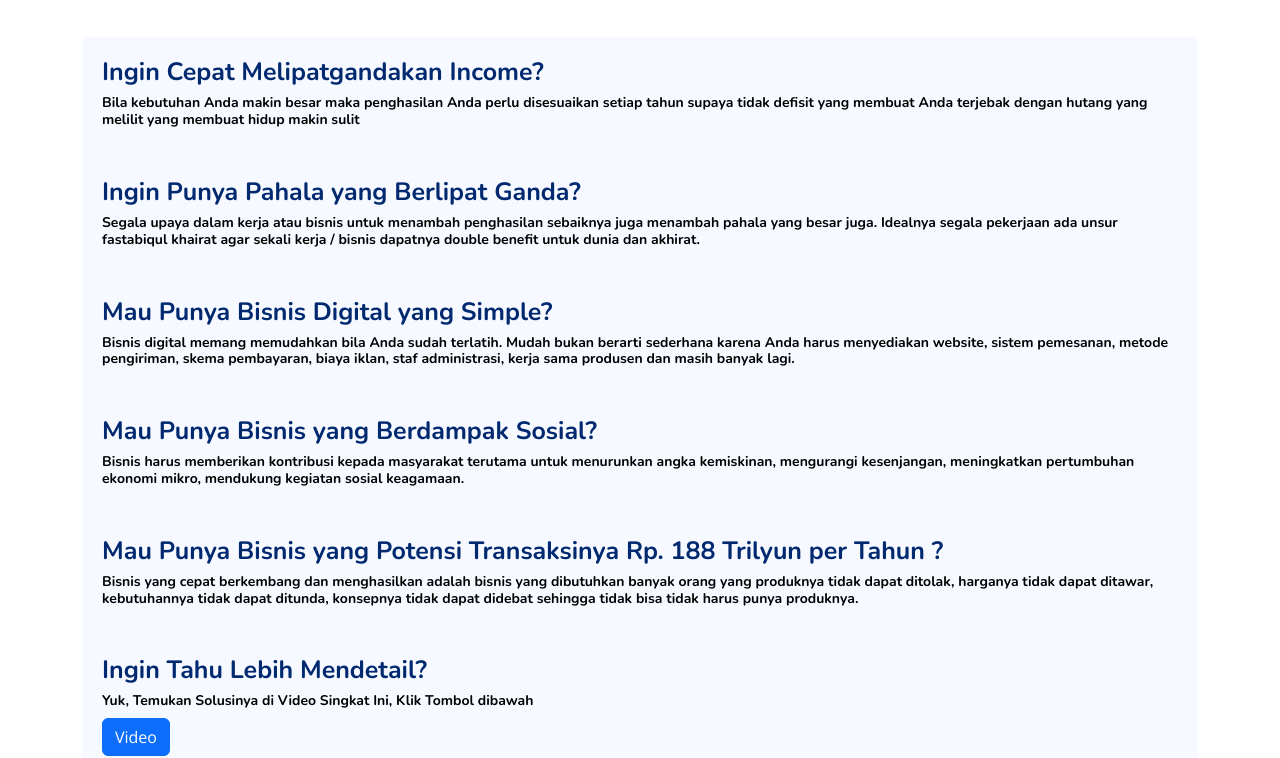
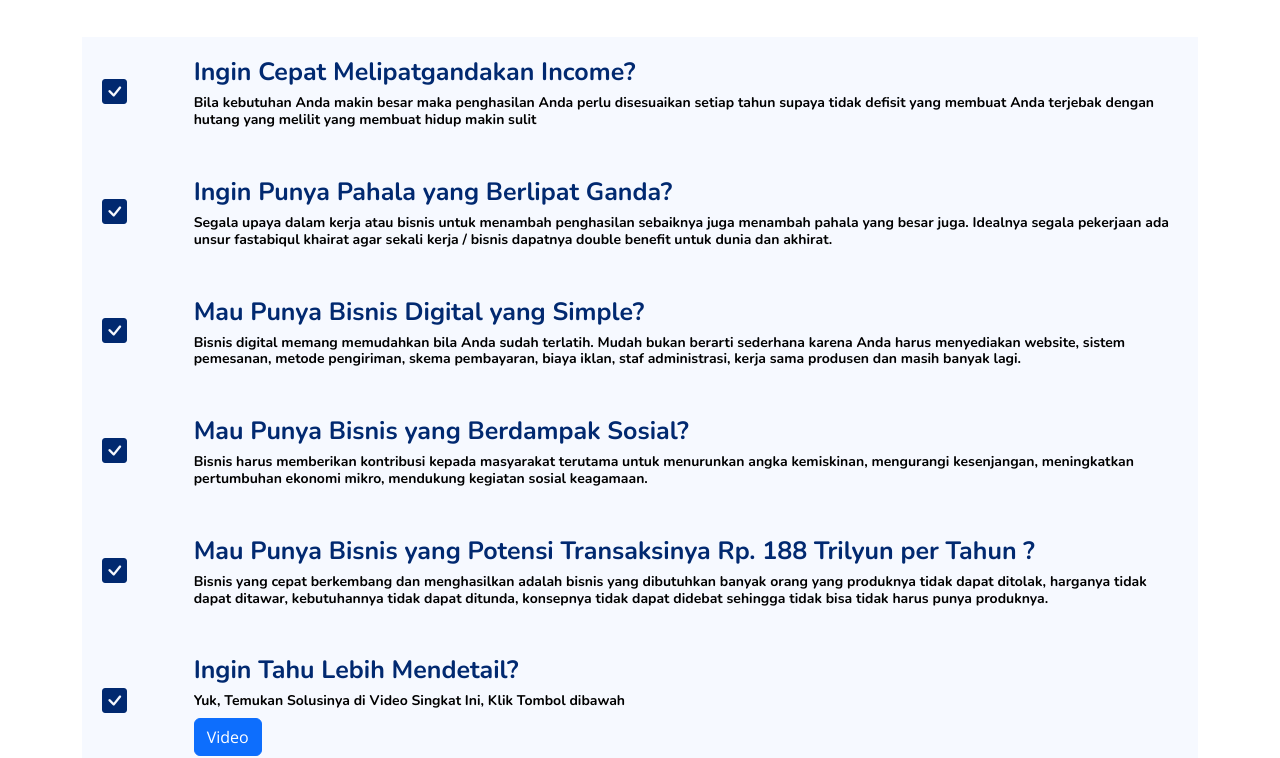
Before and after one commit to irvanrifai/awkafpay-landing-page, a plain HTML site: page index.html in a window 1280 px wide. Shown: the part 197-955 px from the top of the page. Drawn offline with nearby package versions, Linux system fonts and the light colour scheme.

Commit message:
enhance hero

```diff
--- a/index.html
+++ b/index.html
@@ -79,44 +79,86 @@
 
           <div class="col-lg-12 d-flex flex-column justify-content-center" data-aos="fade-up" data-aos-delay="200">
             <div class="content">
+              <div class="row">
+                <div class="col-1 align-content-center">
+                  <h2><i class="bi bi-check-square-fill"></i></h2>
+                </div>
+                <div class="col-11">
                   <h2>Ingin Cepat Melipatgandakan Income?</h2>
                   <h3 style="color: black;">Bila kebutuhan Anda makin besar maka penghasilan Anda perlu disesuaikan setiap tahun supaya tidak defisit yang membuat Anda terjebak dengan hutang yang melilit yang membuat hidup makin sulit</h3>
+                </div>
+              </div>
             </div>
           </div>
 
           <div class="col-lg-12 d-flex flex-column justify-content-center" data-aos="fade-up" data-aos-delay="200">
             <div class="content">
+              <div class="row">
+                <div class="col-1 align-content-center">
+                  <h2><i class="bi bi-check-square-fill"></i></h2>
+                </div>
+                <div class="col-11">
                   <h2>Ingin Punya Pahala yang Berlipat Ganda?</h2>
                   <h3 style="color: black;">Segala upaya dalam kerja atau bisnis untuk menambah penghasilan sebaiknya juga menambah pahala yang besar juga. Idealnya segala pekerjaan ada unsur fastabiqul khairat agar sekali kerja / bisnis dapatnya double benefit untuk dunia dan akhirat.</h3>
+                </div>
+              </div>
             </div>
           </div>
 
           <div class="col-lg-12 d-flex flex-column justify-content-center" data-aos="fade-up" data-aos-delay="200">
             <div class="content">
+              <div class="row">
+                <div class="col-1 align-content-center">
+                  <h2><i class="bi bi-check-square-fill"></i></h2>
+                </div>
+                <div class="col-11">
                   <h2>Mau Punya Bisnis Digital yang Simple?</h2>
                   <h3 style="color: black;">Bisnis digital memang memudahkan bila Anda sudah terlatih. Mudah bukan berarti sederhana karena Anda harus menyediakan website, sistem pemesanan, metode pengiriman, skema pembayaran, biaya iklan, staf administrasi, kerja sama produsen dan masih banyak lagi.</h3>
+                </div>
+              </div>
             </div>
           </div>
 
           <div class="col-lg-12 d-flex flex-column justify-content-center" data-aos="fade-up" data-aos-delay="200">
             <div class="content">
+              <div class="row">
+                <div class="col-1 align-content-center">
+                  <h2><i class="bi bi-check-square-fill"></i></h2>
+                </div>
+                <div class="col-11">
                   <h2>Mau Punya Bisnis yang Berdampak Sosial?</h2>
                   <h3 style="color: black;">Bisnis harus memberikan kontribusi kepada masyarakat terutama untuk menurunkan angka kemiskinan, mengurangi kesenjangan, meningkatkan pertumbuhan ekonomi mikro, mendukung kegiatan sosial keagamaan.</h3>
+                </div>
+              </div>
             </div>
           </div>
 
           <div class="col-lg-12 d-flex flex-column justify-content-center" data-aos="fade-up" data-aos-delay="200">
             <div class="content">
+              <div class="row">
+                <div class="col-1 align-content-center">
+                  <h2><i class="bi bi-check-square-fill"></i></h2>
+                </div>
+                <div class="col-11">
                   <h2>Mau Punya Bisnis yang Potensi Transaksinya Rp. 188 Trilyun per Tahun ?</h2>
                   <h3 style="color: black;">Bisnis yang cepat berkembang dan menghasilkan adalah bisnis yang dibutuhkan banyak orang yang produknya tidak dapat ditolak, harganya tidak dapat ditawar, kebutuhannya tidak dapat ditunda, konsepnya tidak dapat didebat sehingga tidak bisa tidak harus punya produknya.</h3>
+                </div>
+              </div>
             </div>
           </div>
 
           <div class="col-lg-12 d-flex flex-column justify-content-center" data-aos="fade-up" data-aos-delay="200">
             <div class="content">
+              <div class="row">
+                <div class="col-1 align-content-center">
+                  <h2><i class="bi bi-check-square-fill"></i></h2>
+                </div>
+                <div class="col-11">
                   <h2>Ingin Tahu Lebih Mendetail?</h2>
                   <h3 style="color: black;">Yuk, Temukan Solusinya di Video Singkat Ini, Klik Tombol dibawah</h3>
                   <a href="#video" type="button" class="btn btn-primary">Video</a>
+                </div>
+              </div>
             </div>
           </div>
 
```
Also changed, not shown: assets/img/from-ppt5.png (added). Lines whose indentation alone changed are shown as unchanged.
